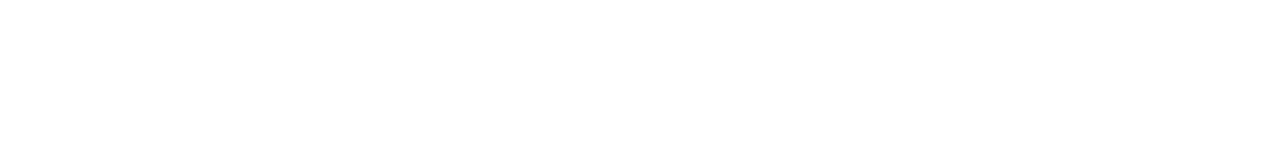
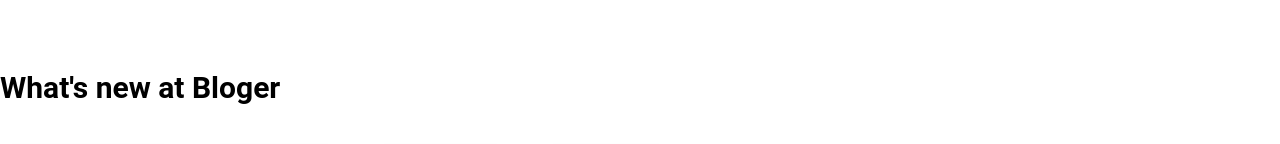
Before and after one commit to jibonrahaman/Seo-Blog, a React (Vite) app: page / in a window 1280 px wide. Shown: the part 2598-2742 px from the top of the page. Before the commit the page ends 2616 px from the top, so only its background shows below. Built offline with nearby package versions, Linux system fonts and the light colour scheme.

Commit message:
BlogerMixitup

```diff
--- a/src/App.jsx
+++ b/src/App.jsx
@@ -1,4 +1,5 @@
 import Banner from "./Layout/Banner"
+import BlogerMixitup from "./Layout/BlogerMixitup"
 import Home from "./Layout/Home"
 import JustImg from "./Layout/JustImg"
 
@@ -10,6 +11,7 @@
     <Home/>
     <Banner/>
     <JustImg />
+    <BlogerMixitup/>
     </>
   )
 }
--- /dev/null
+++ b/src/Components/Heading.jsx
@@ -0,0 +1,7 @@
+import React from 'react'
+
+export default function Heading({className,text}) {
+  return (
+    <h2 className={`text-3xl font-semibold ${className}`}>{text}</h2>
+  )
+}
--- a/src/Layout/Banner.jsx
+++ b/src/Layout/Banner.jsx
@@ -6,18 +6,19 @@
 import Flex from '../Components/Flex'
 import ScaleImg from "../Components/ScaleImg";
 import BannerRightPart from "../Components/BannerRightPart";
+import Container from "../Components/Container";
 
 export default function Banner() {
   return (
     <section className="bg-[#f0f2f5]">
-      <div className=" max-w-container mx-auto py-20">
+      <Container className=" max-w-container mx-auto py-24">
        <Flex className=" gap-x-8">
         {/* left side design section  */}
        <div className=" relative w-[50%] group">
           <div className="overflow-hidden rounded-lg">
             <ScaleImg src="https://new.axilthemes.com/demo/template/blogar/assets/images/post-images/post-seo-grid-01.jpg" alt="banner"/>
           </div>
-          <Card className="mt-6 w-[580px] pb-6 absolute top-[60%] left-14 ">
+          <Card className="mt-6 w-[580px] pb-5 absolute top-[60%] left-14 ">
             <CardBody>
               <HoverHiddenShoData dataText="RESEARCH" text="RESEARCH" />
               <HoverUnderline text="How to write a title with an optimal width for SEO" />
@@ -48,7 +49,7 @@
 
        </div>
        </Flex>
-      </div>
+      </Container>
     </section>
   )
 }
--- /dev/null
+++ b/src/Layout/BlogerMixitup.jsx
@@ -0,0 +1,18 @@
+import Container from "../Components/Container"
+import Flex from "../Components/Flex"
+import Heading from "../Components/Heading"
+export default function BlogerMixitup() {
+  return (
+    <section>
+        <Container className=" mx-auto py-5">
+         <Heading text="What's new at Bloger"/>
+         <Flex className=" gap-x-8 py-10">
+            <button className="px-8 cursor-pointer py-3 bg-white text-black rounded-lg shadow-shadow border">Search Engines</button>
+            <button className="px-8 cursor-pointer py-3 bg-white text-black rounded-lg shadow-shadow border">Research</button>
+            <button className="px-8 cursor-pointer py-3 bg-white text-black rounded-lg shadow-shadow border">Marketing</button>
+            <button className="px-8 cursor-pointer py-3 bg-white text-black rounded-lg shadow-shadow border">Branding</button>
+         </Flex>
+                 </Container>
+    </section>
+  )
+}
```
